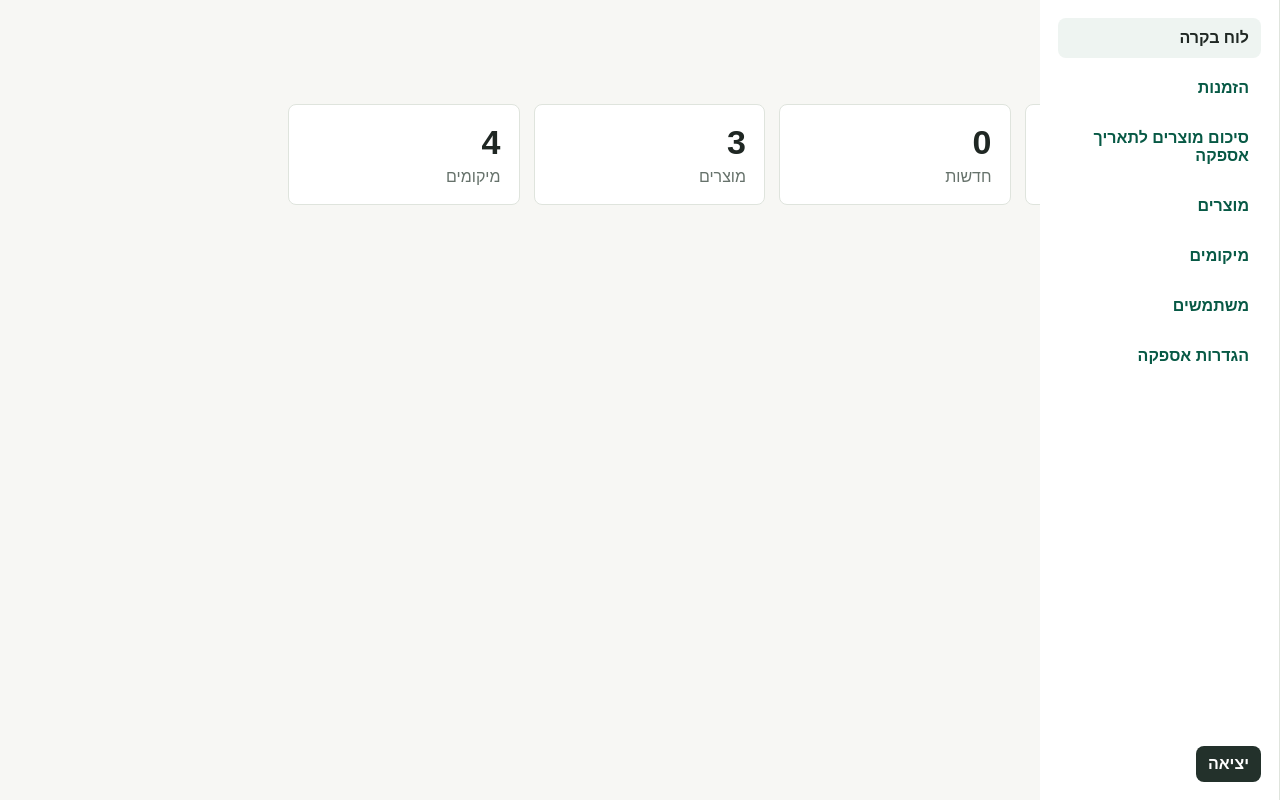
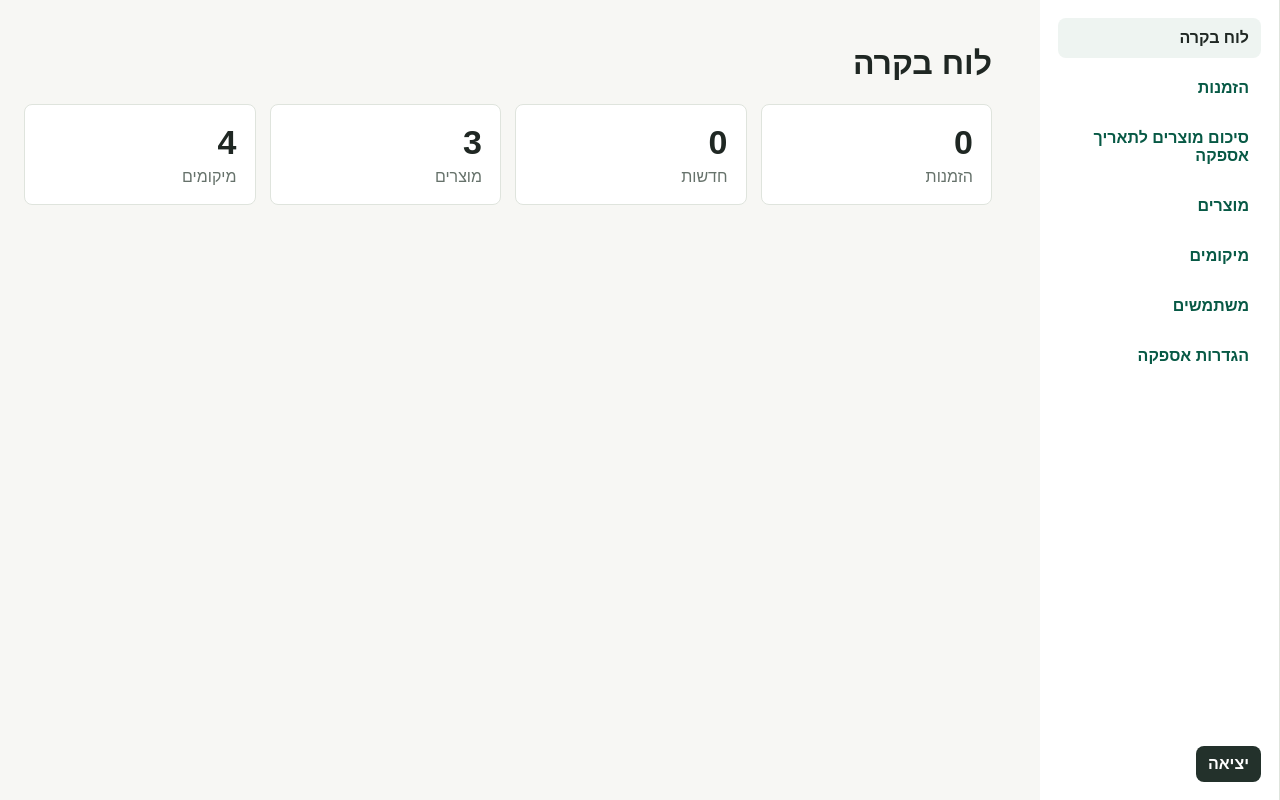
Before and after one commit to VidalDave/DavesMeat, a FastAPI app: page /ddavedata in a window 1280 px wide. Run offline with FastAPI, Linux system fonts and the light colour scheme; the visitor is signed in with stand-in values (Sample User, id 1).

Commit message:
Correct RTL admin sidebar spacing

```diff
--- a/app/static/css/app.css
+++ b/app/static/css/app.css
@@ -41,8 +41,8 @@ button, .primary {
 .public-shell { width: min(1120px, 100%); margin: 0 auto; padding: 20px; }
 .admin-shell {
   width: auto;
-  margin-inline-start: 0;
-  margin-inline-end: calc(var(--admin-sidebar-width) + var(--admin-sidebar-gap));
+  margin-left: 0;
+  margin-right: calc(var(--admin-sidebar-width) + var(--admin-sidebar-gap));
   padding: 24px;
 }
 .hero {
@@ -228,7 +228,7 @@ tfoot th { background: #f1f5f2; }
   .public-shell, .admin-shell { padding: 14px; }
   .admin-shell {
     width: auto;
-    margin-inline-end: 0;
+    margin-right: 0;
   }
   .hero { min-height: 220px; display: grid; align-items: end; }
   .form-grid, .filters, .panel-form, .panel-form.compact { grid-template-columns: 1fr; }
```
